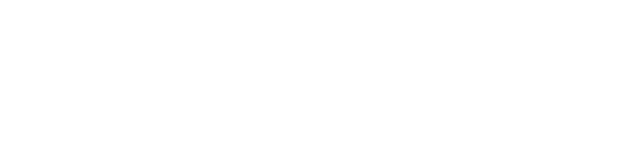
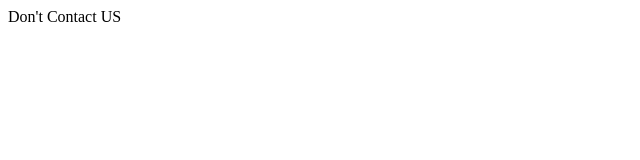
Before and after one commit to marcdub11/FishCreek, a plain HTML site: page contact.html in a window 1280 px wide. Shown: the whole page, without its empty margins (0-640 px from the left). Drawn offline with Linux system fonts and the light colour scheme.

Commit message:
Update contact.html

```diff
--- a/contact.html
+++ b/contact.html
@@ -1,7 +1,7 @@
 <!DOCTYPE html>
 <html lang=en>
     <head>
-        <title></title>
+        <title>Contact Us</title>
     </head>
-    <body>
+    <body>Don't Contact US
     </body>
```
